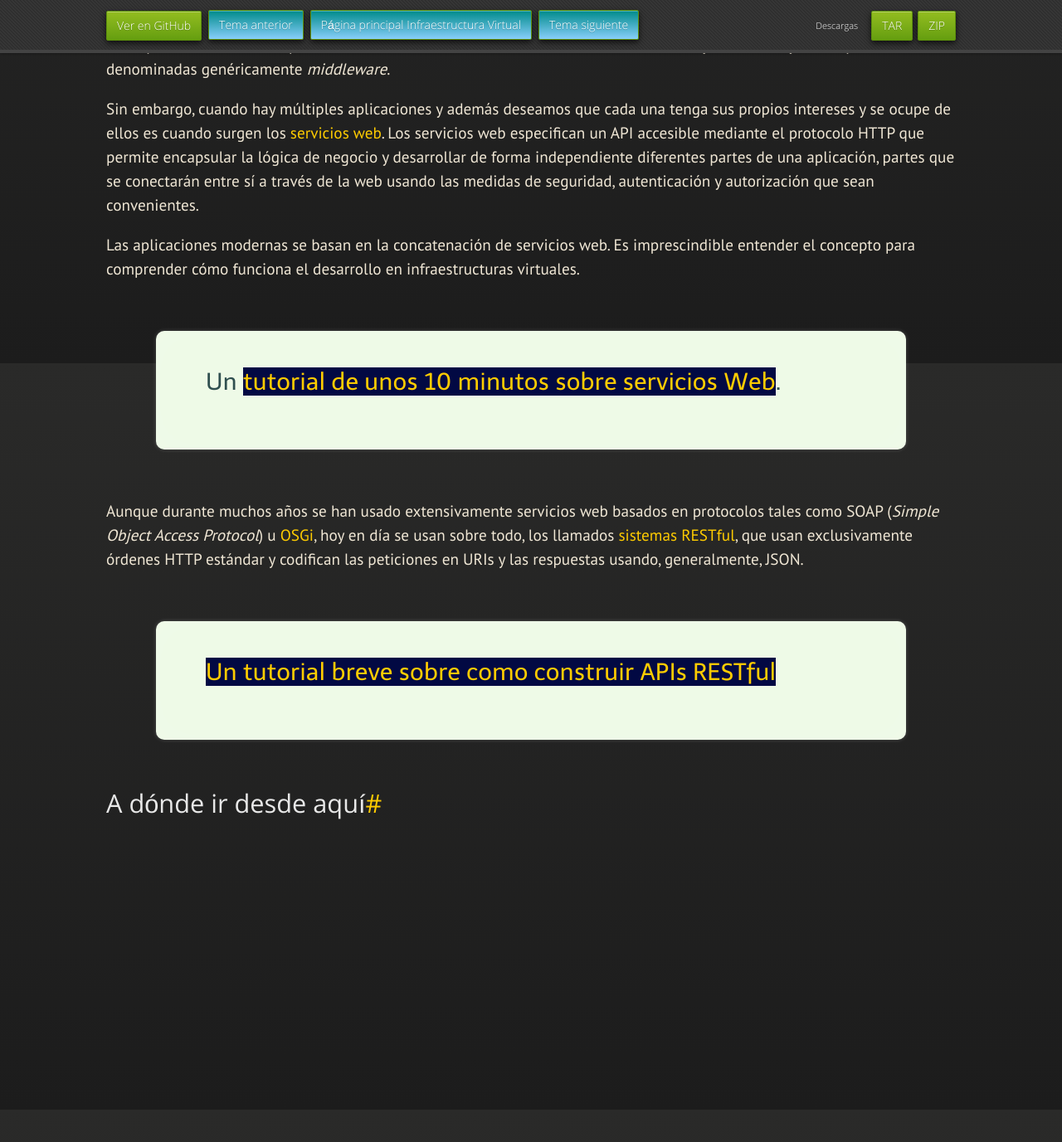
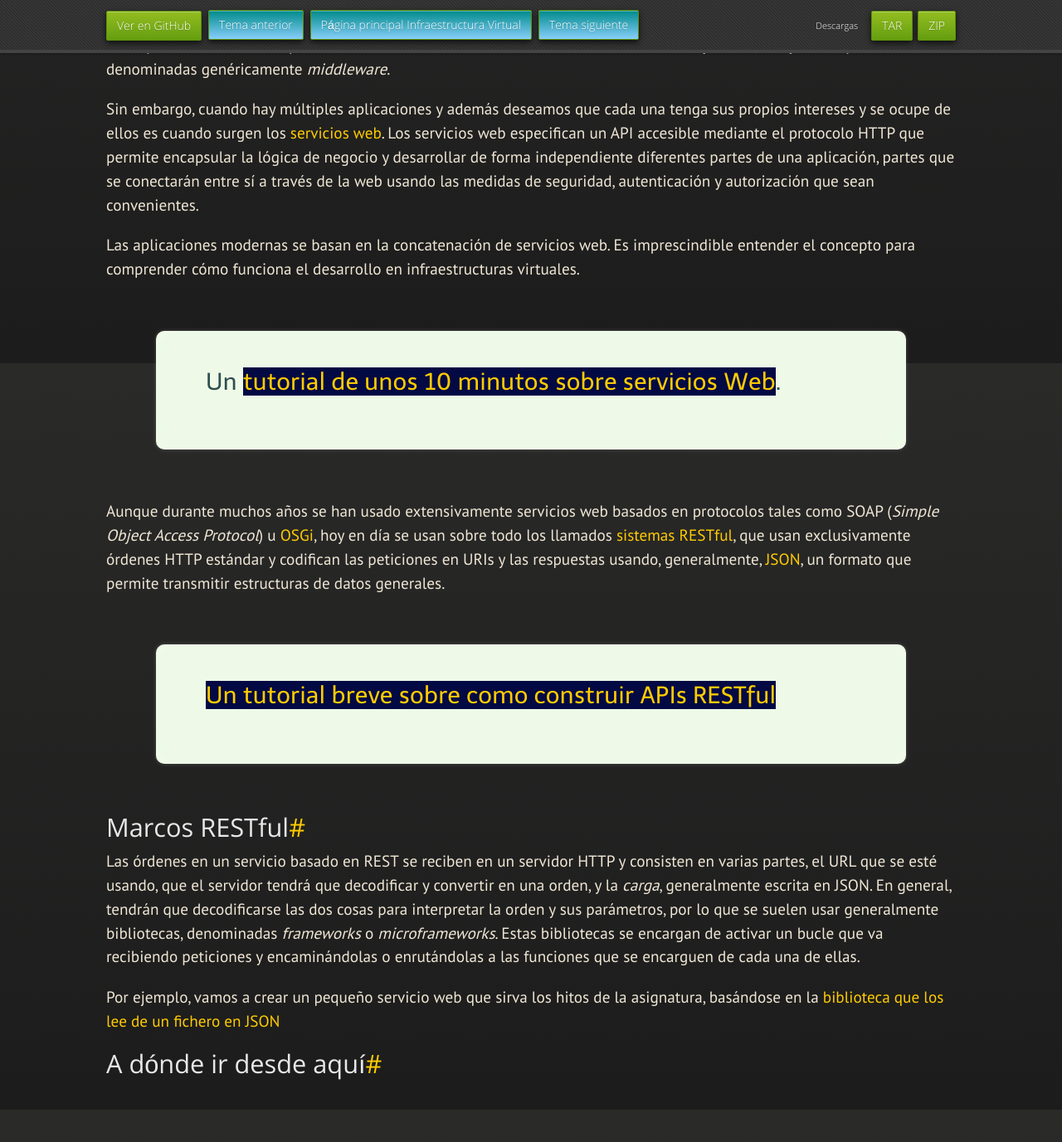
Before and after one commit to JJ/IV, a Jekyll site: the page built from documentos/temas/Arquitecturas_software.md, in a window 1280 px wide and 1400 px high, scrolled down 1362 px. Shown: the top 1377 px of the window at 83% size. Built offline with Jekyll 4.4.1, drawn with Linux system fonts in a browser that asks for light colours; nearby versions of some CDN libraries; some web fonts are replaced; our own code applies the rules of GitHub Pages for plain Markdown files; before the commit the page ends 2447 px from its top, so only the background shows below that.

Commit message:
Sync documentos/temas/Arquitecturas_software.md de master a gh-pages

```diff
--- a/documentos/temas/Arquitecturas_software.md
+++ b/documentos/temas/Arquitecturas_software.md
@@ -85,9 +85,11 @@ Un
 
 Aunque durante muchos años se han usado extensivamente servicios web
 basados en protocolos tales como SOAP (*Simple Object Access Protocol*) u [OSGi](https://www.linkedin.com/pulse/20140903145139-12717948-qu%C3%A9-es-osgi), hoy en día se usan
-sobre todo, los llamados [sistemas RESTful](https://elbauldelprogramador.com/buenas-practicas-para-el-diseno-de-una-api-restful-pragmatica/), que usan exclusivamente
+sobre todo los llamados [sistemas RESTful](https://elbauldelprogramador.com/buenas-practicas-para-el-diseno-de-una-api-restful-pragmatica/), que usan exclusivamente
 órdenes HTTP estándar y codifican las peticiones en URIs y las
-respuestas usando, generalmente, JSON.
+respuestas usando,
+generalmente, [JSON](https://es.wikipedia.org/wiki/JSON), un formato
+que permite transmitir estructuras de datos generales.
 
 <div class='nota' markdown='1'>
 
@@ -95,7 +97,21 @@ respuestas usando, generalmente, JSON.
 
 </div>
 
+## Marcos RESTful
 
+Las órdenes en un servicio basado en REST se reciben en un servidor
+HTTP y consisten en varias partes, el URL que se esté usando, que el
+servidor tendrá que decodificar y convertir en una orden, y la
+*carga*, generalmente escrita en JSON. En general, tendrán que
+decodificarse las dos cosas para interpretar la orden y sus
+parámetros, por lo que se suelen usar generalmente bibliotecas,
+denominadas *frameworks* o *microframeworks*. Estas bibliotecas se
+encargan de activar un bucle que va recibiendo peticiones y
+encaminándolas o enrutándolas a las funciones que se encarguen de cada
+una de ellas.
+
+Por ejemplo, vamos a crear un pequeño servicio web que sirva los hitos
+de la asignatura, basándose en la [biblioteca que los lee de un fichero en JSON](https://github.com/JJ/HitosIV)
 
 A dónde ir desde aquí
 -----
```
